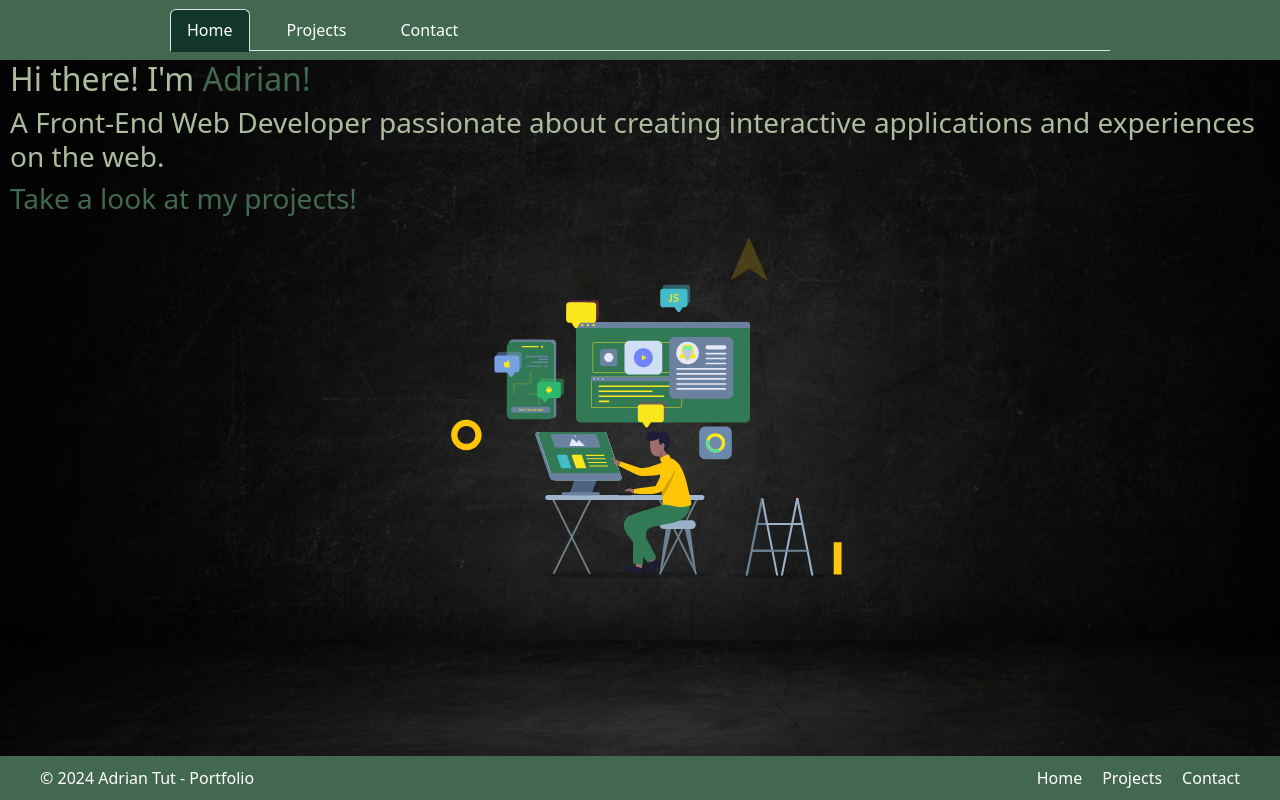
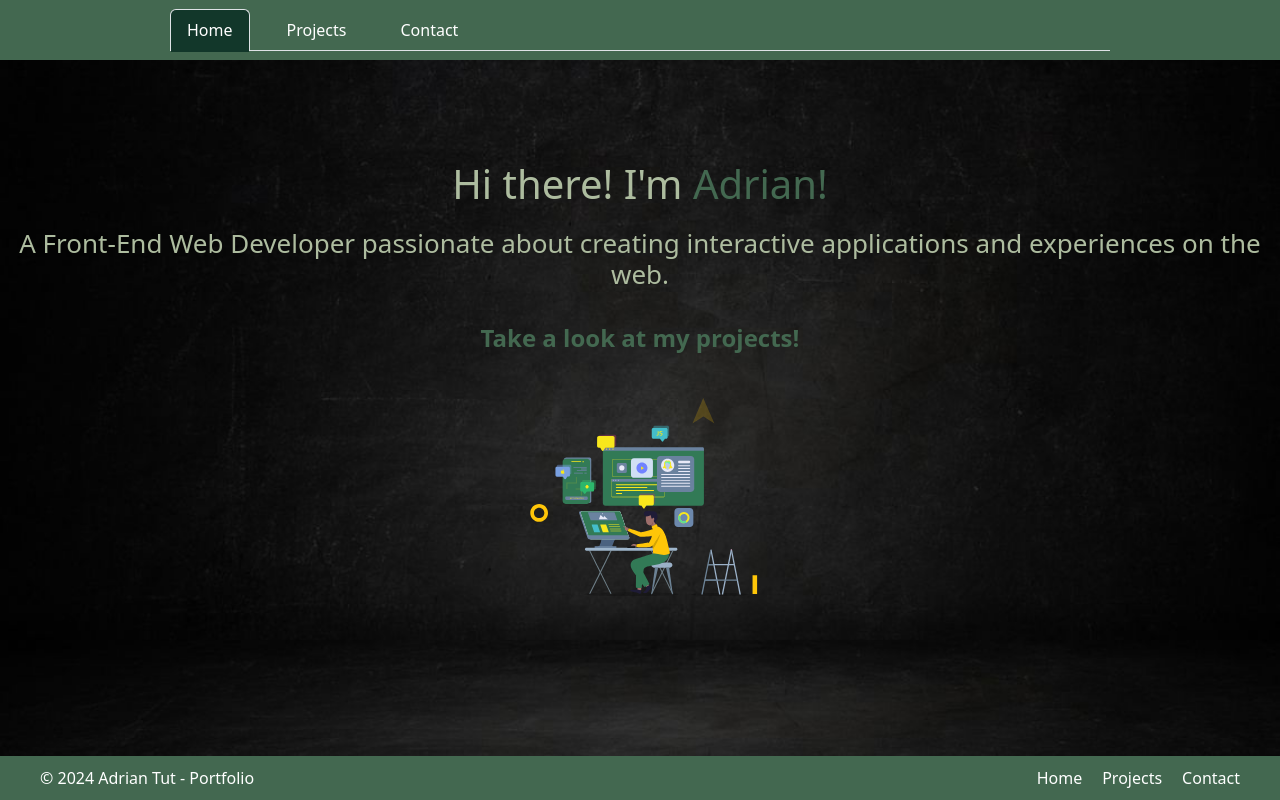
Before and after one commit to Adriantutuianu/react-portfolio, a React (Vite) app: page / in a window 1280 px wide. Built offline with nearby package versions, Linux system fonts and the light colour scheme.

Commit message:
Finished style home page

```diff
--- a/src/components/home/Home.jsx
+++ b/src/components/home/Home.jsx
@@ -1,19 +1,23 @@
 import "./home.css";
 import Lottie from "lottie-react";
 import animationHome from "../../Animation - home.json";
+import { NavLink } from "react-router-dom";
 
 const Home = () => {
   return (
     <main className="home main-section">
       <div className="home-text">
         <h2 className="title">
-          Hi there! I'm <span className="text-span">Adrian!</span>
+          Hi there! I'm <span className="title-span">Adrian!</span>
         </h2>
         <h3 className="sub-title">
           A Front-End Web Developer passionate about creating interactive
           applications and experiences on the web.
         </h3>
-        <h3 className="text-span">Take a look at my projects!</h3>
+
+        <NavLink to="projects" end className="text-span">
+          Take a look at my projects!
+        </NavLink>
       </div>
       <Lottie
         className="lottie-home"
--- a/src/components/home/home.css
+++ b/src/components/home/home.css
@@ -1,12 +1,37 @@
 .home {
   color: #adbc9f;
+  display: flex;
+  flex-direction: column;
+  align-items: center;
+  justify-content: center;
+}
+
+.home-text {
+  text-align: center;
+}
+
+.title {
+  font-size: 40px;
+  margin-bottom: 20px;
+}
+
+.title .title-span {
+  color: #436850;
+}
+
+.sub-title {
+  font-size: 26px;
+  margin-bottom: 30px;
 }
 
 .text-span {
+  text-decoration: none;
+  font-size: 24px;
+  font-weight: bold;
   color: #436850;
 }
-/* #436850 */
 
 .lottie-home {
-  height: 400px;
+  width: 300px;
+  height: 300px;
 }
```
